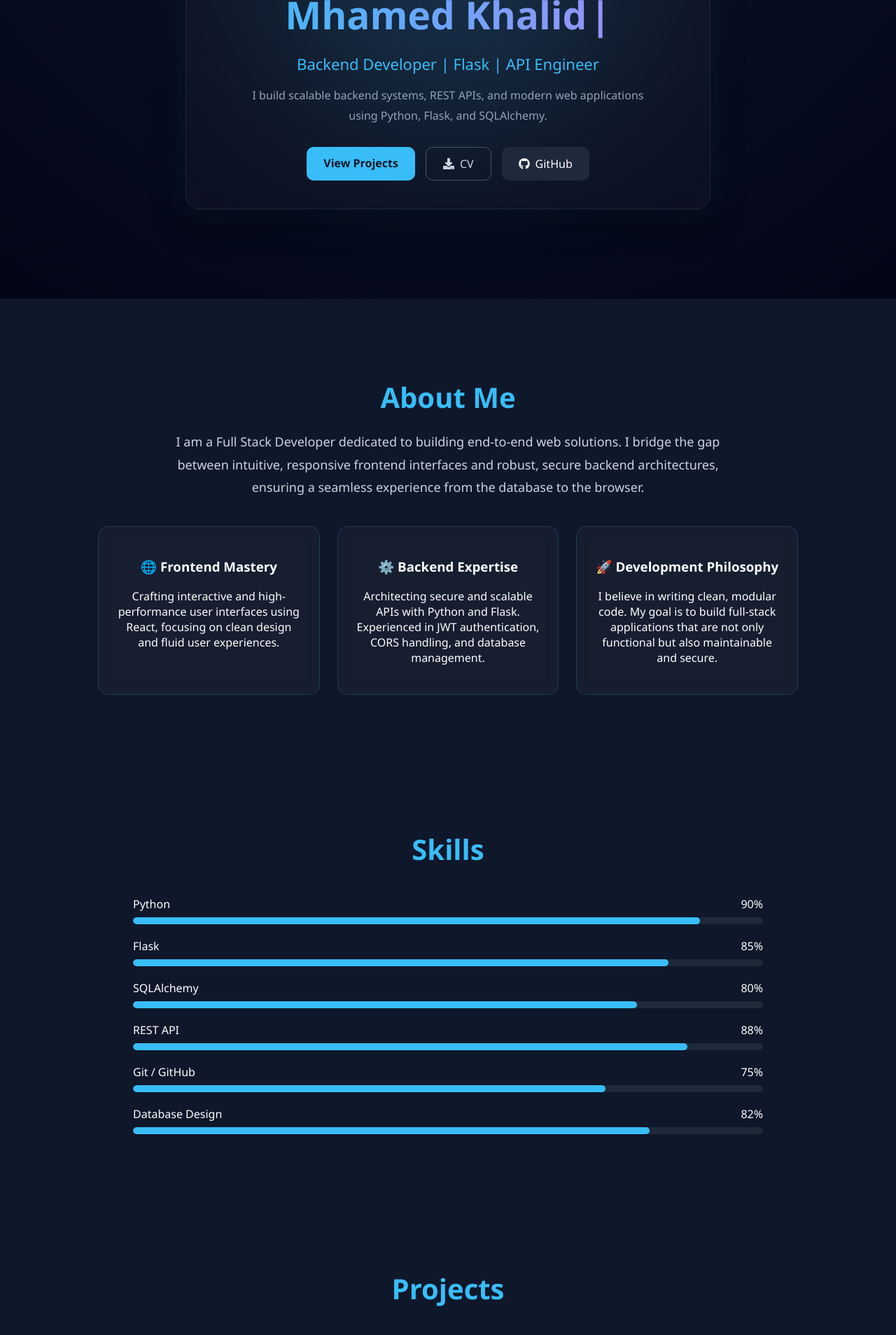
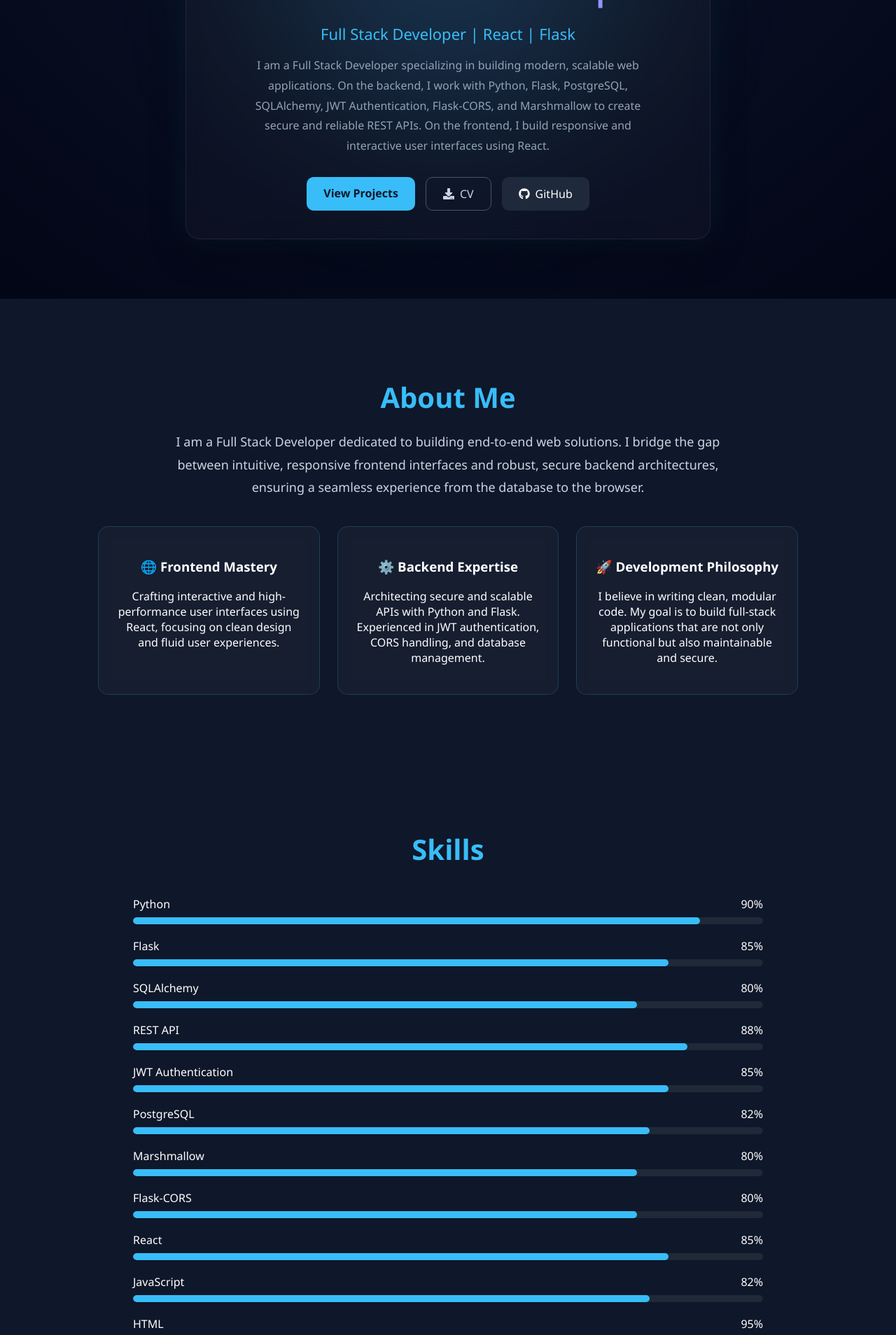
Before and after one commit to khalidmuhamadmuhamad80-arch/portfolio-frontend, a React app: page / in a window 1280 px wide. Shown: the part 480-2388 px from the top of the page at 70% size. Built offline with nearby package versions, Linux system fonts and the light colour scheme; no server answers; the HTML template or start-up script is replaced by a standard one.

Commit message:
pdate ero section and expand skills for full stack profile

```diff
--- a/src/components/Skills.jsx
+++ b/src/components/Skills.jsx
@@ -6,6 +6,14 @@ function Skills() {
     { name: "Flask", level: 85 },
     { name: "SQLAlchemy", level: 80 },
     { name: "REST API", level: 88 },
+    { name: "JWT Authentication", level: 85 },
+    { name: "PostgreSQL", level: 82 },
+    { name: "Marshmallow", level: 80 },
+    { name: "Flask-CORS", level: 80 },
+    { name: "React", level: 85 },
+    { name: "JavaScript", level: 82 },
+    { name: "HTML", level: 95 },
+    { name: "CSS", level: 90 },
     { name: "Git / GitHub", level: 75 },
     { name: "Database Design", level: 82 },
   ];
--- a/src/components/hero.jsx
+++ b/src/components/hero.jsx
@@ -68,12 +68,14 @@ function Hero() {
         </h1>
 
         <h2 style={styles.subtitle}>
-          Backend Developer | Flask | API Engineer
+           Full Stack Developer | React | Flask
         </h2>
 
         <p style={styles.description}>
-          I build scalable backend systems, REST APIs, and modern web applications using Python, Flask, and SQLAlchemy.
+           I am a Full Stack Developer specializing in building modern, scalable web applications. On the backend, I work with Python, Flask, PostgreSQL, SQLAlchemy, JWT Authentication, Flask-CORS, and Marshmallow to create secure and reliable REST APIs. On the frontend, I build responsive and interactive user interfaces using React.
         </p>
+
+
 
         <div style={styles.buttons} className="buttons-container">
           <a href="#projects" style={styles.primaryBtn}>View Projects</a>
```
